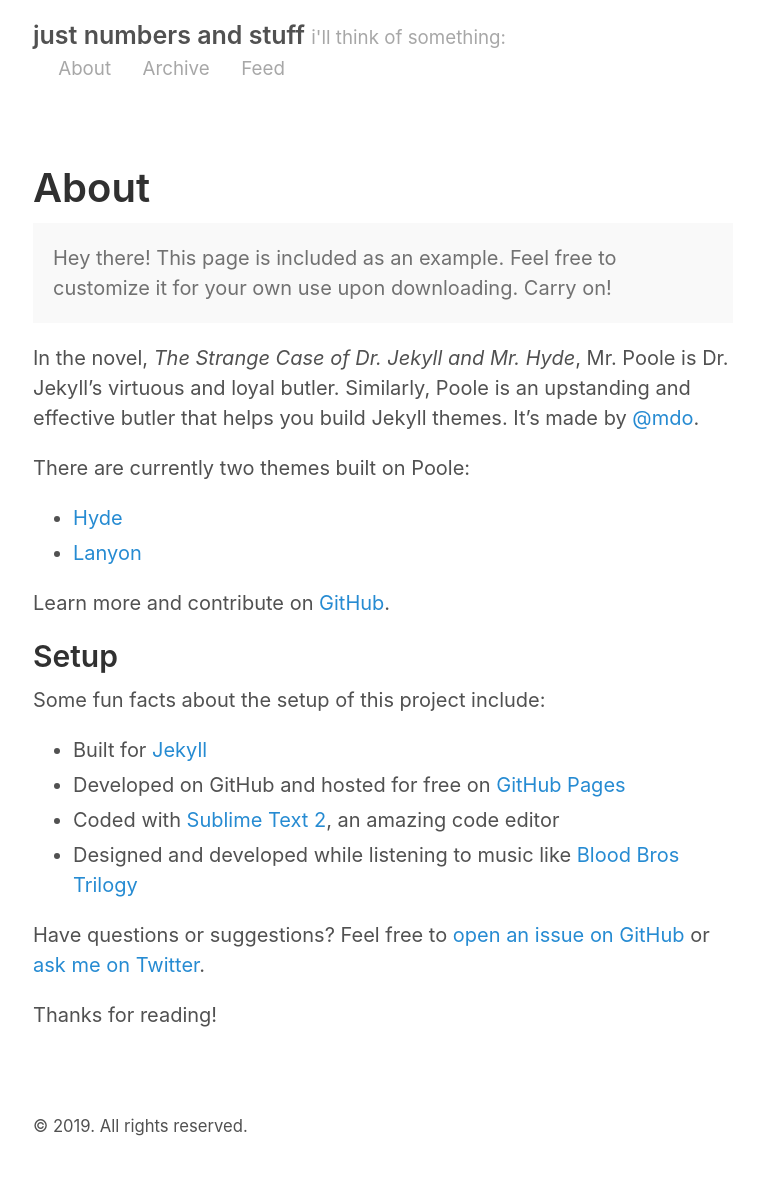
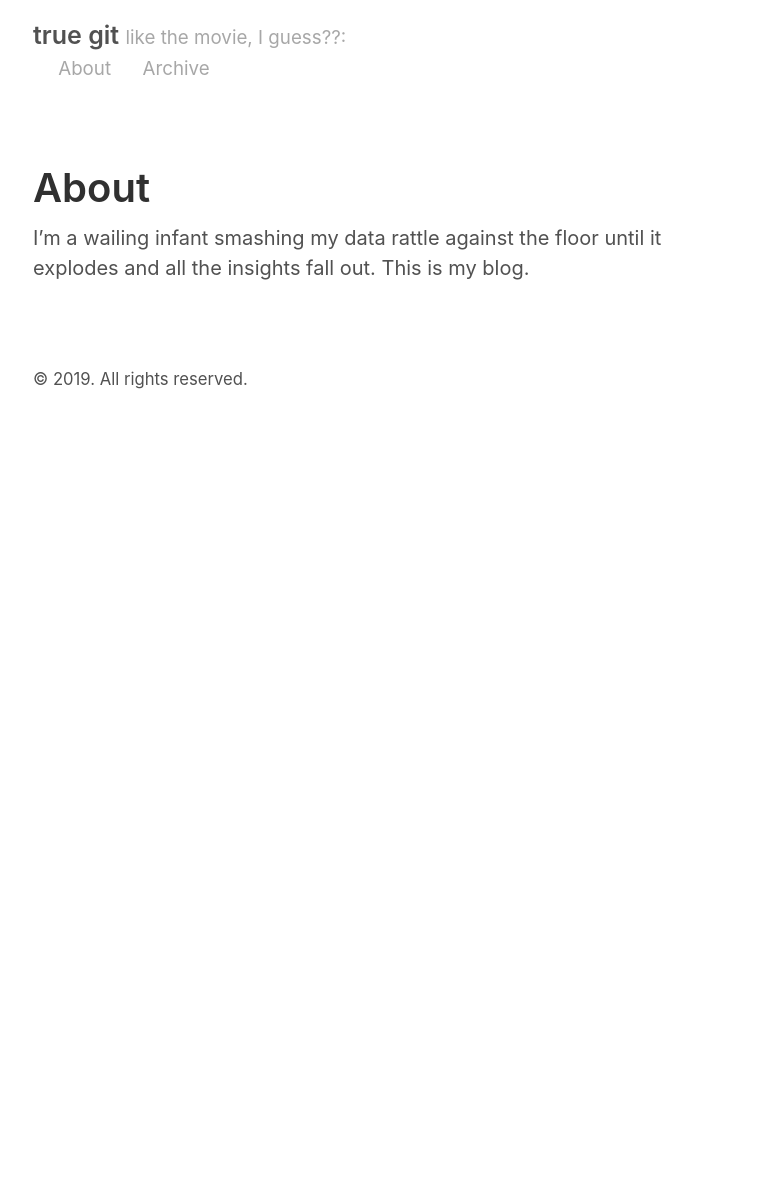
Before and after one commit to aawil/aawil.github.io, a Jekyll site: the page built from about.md, in a window 1280 px wide. Shown: the whole page, without its empty margins (257-1015 px from the left). Built offline with Jekyll 4.4.1, drawn with Linux system fonts in a browser that asks for light colours; after the commit the page ends 900 px from its top, so only the background shows below that.

Commit message:
update title and about page

```diff
--- a/_config.yml
+++ b/_config.yml
@@ -2,8 +2,8 @@
 permalink:           pretty
 
 # Setup
-title:               just numbers and stuff
-tagline:             i'll think of something
+title:               true git
+tagline:             like the movie, I guess??
 url:                 http://aawil.github.io
 paginate:            2
 baseurl:             ""
@@ -18,7 +18,7 @@ sass:
 # About/contact
 author:
   name:              aaron wilson
-  url:
+  url:               https://github.com/aawil
   email:             aaronw@gmail.com
 
 # Custom vars
@@ -35,4 +35,4 @@ gems:
 pages_list:
   About: '/about'
   Archive: '/archive'
-  Feed: '/index.html'
+  # Feed: '/index.html'
--- a/about.md
+++ b/about.md
@@ -3,28 +3,4 @@ layout: page
 title: About
 ---
 
-<p class="message">
-  Hey there! This page is included as an example. Feel free to customize it for your own use upon downloading. Carry on!
-</p>
-
-In the novel, *The Strange Case of Dr. Jekyll and Mr. Hyde*, Mr. Poole is Dr. Jekyll's virtuous and loyal butler. Similarly, Poole is an upstanding and effective butler that helps you build Jekyll themes. It's made by [@mdo](https://twitter.com/mdo).
-
-There are currently two themes built on Poole:
-
-* [Hyde](http://hyde.getpoole.com)
-* [Lanyon](http://lanyon.getpoole.com)
-
-Learn more and contribute on [GitHub](https://github.com/poole).
-
-## Setup
-
-Some fun facts about the setup of this project include:
-
-* Built for [Jekyll](http://jekyllrb.com)
-* Developed on GitHub and hosted for free on [GitHub Pages](https://pages.github.com)
-* Coded with [Sublime Text 2](http://sublimetext.com), an amazing code editor
-* Designed and developed while listening to music like [Blood Bros Trilogy](https://soundcloud.com/maddecent/sets/blood-bros-series)
-
-Have questions or suggestions? Feel free to [open an issue on GitHub](https://github.com/poole/poole/issues/new) or [ask me on Twitter](https://twitter.com/mdo).
-
-Thanks for reading!
+I'm a wailing infant smashing my data rattle against the floor until it explodes and all the insights fall out. This is my blog.
```
